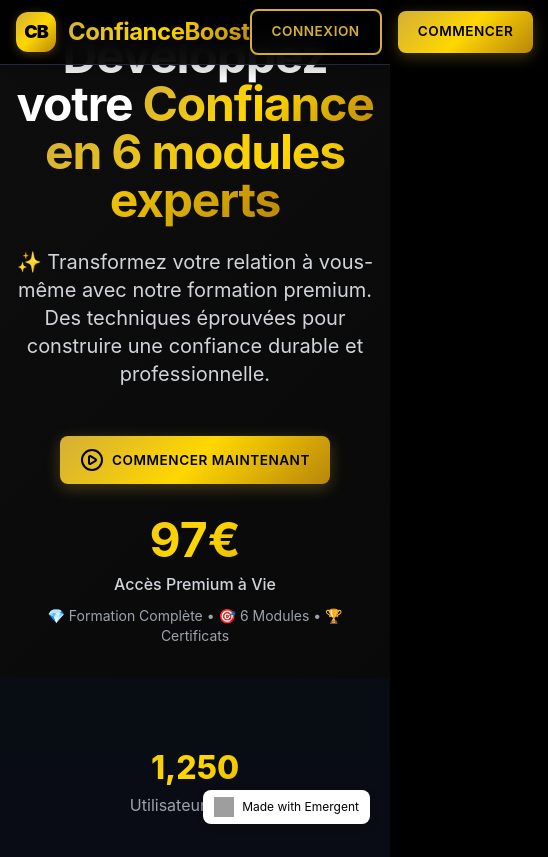
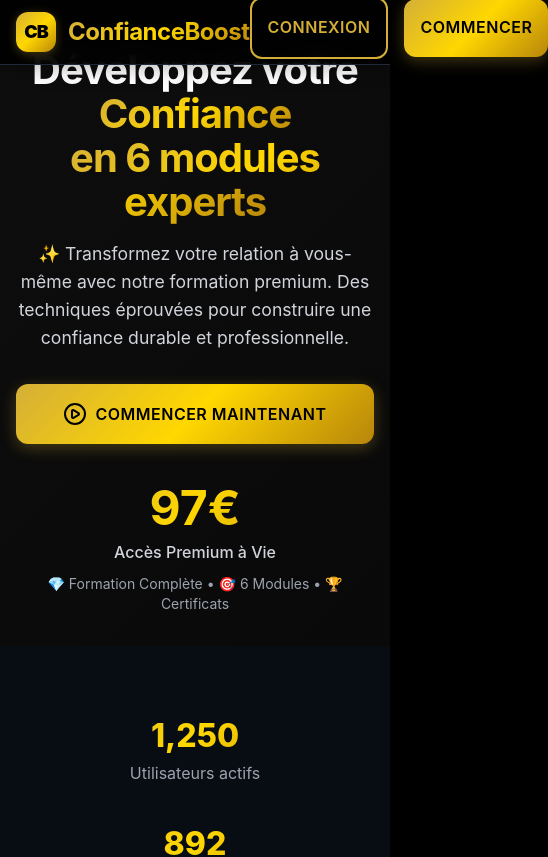
Before and after one commit to zemzem69/confianceboost, a React (Create React App) app in the folder frontend/: page / in a window 390 px wide. Shown: the top 857 px of the page, 548 px wide, since content can reach past the window. Built offline with nearby package versions, Linux system fonts and the light colour scheme; no server answers; grey boxes are pictures that could not be loaded.

Commit message:
auto-commit for 04b1e10a-4cd1-447f-9eaf-cf85a88e612c

```diff
--- a/frontend/src/App.css
+++ b/frontend/src/App.css
@@ -11,6 +11,8 @@ body {
   color: #ffffff;
   line-height: 1.6;
   overflow-x: hidden;
+  -webkit-font-smoothing: antialiased;
+  -moz-osx-font-smoothing: grayscale;
 }
 
 .App {
@@ -58,7 +60,6 @@ body {
   font-weight: 700;
 }
 
-/* Nouveau gradient vert premium */
 .green-gradient {
   background: linear-gradient(135deg,
     #10b981 0%,
@@ -78,29 +79,33 @@ body {
   font-weight: 700;
 }
 
-/* Boutons épurés avec variantes vertes */
+/* Boutons optimisés mobile */
 .btn-primary {
   background: linear-gradient(135deg, #D4AF37 0%, #FFD700 50%, #B8860B 100%);
   color: #000;
   font-weight: 600;
-  padding: 0.875rem 2rem;
-  border-radius: 0.5rem;
+  padding: 1rem 2rem;
+  border-radius: 0.75rem;
   border: none;
   cursor: pointer;
   display: inline-flex;
   align-items: center;
+  justify-content: center;
   gap: 0.5rem;
   text-decoration: none;
-  font-size: 0.95rem;
+  font-size: 1rem;
   text-transform: uppercase;
   letter-spacing: 0.5px;
+  min-height: 48px; /* Taille tactile recommandée */
   box-shadow:
     0 4px 15px rgba(212, 175, 55, 0.3),
     0 2px 5px rgba(0, 0, 0, 0.2);
   transition: all 0.3s ease;
+  user-select: none;
+  -webkit-tap-highlight-color: transparent;
 }
 
-.btn-primary:hover {
+.btn-primary:hover, .btn-primary:active {
   transform: translateY(-2px);
   box-shadow:
     0 6px 20px rgba(212, 175, 55, 0.4),
@@ -112,24 +117,28 @@ body {
   background: linear-gradient(135deg, #10b981 0%, #22c55e 50%, #16a34a 100%);
   color: #000;
   font-weight: 600;
-  padding: 0.875rem 2rem;
-  border-radius: 0.5rem;
+  padding: 1rem 2rem;
+  border-radius: 0.75rem;
   border: none;
   cursor: pointer;
   display: inline-flex;
   align-items: center;
+  justify-content: center;
   gap: 0.5rem;
   text-decoration: none;
-  font-size: 0.95rem;
+  font-size: 1rem;
   text-transform: uppercase;
   letter-spacing: 0.5px;
+  min-height: 48px;
   box-shadow:
     0 4px 15px rgba(34, 197, 94, 0.3),
     0 2px 5px rgba(0, 0, 0, 0.2);
   transition: all 0.3s ease;
+  user-select: none;
+  -webkit-tap-highlight-color: transparent;
 }
 
-.btn-success:hover {
+.btn-success:hover, .btn-success:active {
   transform: translateY(-2px);
   box-shadow:
     0 6px 20px rgba(34, 197, 94, 0.4),
@@ -141,41 +150,46 @@ body {
   background: transparent;
   color: #D4AF37;
   font-weight: 600;
-  padding: 0.875rem 2rem;
-  border-radius: 0.5rem;
+  padding: 1rem 2rem;
+  border-radius: 0.75rem;
   border: 2px solid #D4AF37;
   cursor: pointer;
   display: inline-flex;
   align-items: center;
+  justify-content: center;
   gap: 0.5rem;
   text-decoration: none;
-  font-size: 0.95rem;
+  font-size: 1rem;
   text-transform: uppercase;
   letter-spacing: 0.5px;
+  min-height: 48px;
   transition: all 0.3s ease;
+  user-select: none;
+  -webkit-tap-highlight-color: transparent;
 }
 
-.btn-secondary:hover {
+.btn-secondary:hover, .btn-secondary:active {
   background: linear-gradient(135deg, #D4AF37 0%, #FFD700 50%, #B8860B 100%);
   color: #000;
   transform: translateY(-2px);
   box-shadow: 0 4px 15px rgba(212, 175, 55, 0.3);
 }
 
-/* Cards élégantes avec accents verts */
+/* Cards optimisées mobile */
 .card {
   background: linear-gradient(135deg,
     rgba(26, 26, 26, 0.8) 0%,
     rgba(17, 17, 17, 0.9) 100%);
   border: 1px solid rgba(212, 175, 55, 0.2);
   border-radius: 1rem;
-  padding: 2rem;
+  padding: 1.5rem;
   position: relative;
   backdrop-filter: blur(10px);
   box-shadow:
     0 4px 20px rgba(0, 0, 0, 0.3),
     0 1px 3px rgba(212, 175, 55, 0.1);
   transition: all 0.3s ease;
+  margin-bottom: 1rem;
 }
 
 .card::before {
@@ -190,19 +204,18 @@ body {
   transition: opacity 0.3s ease;
 }
 
-.card:hover {
-  transform: translateY(-4px);
+.card:hover, .card:active {
+  transform: translateY(-2px);
   border-color: rgba(212, 175, 55, 0.4);
   box-shadow:
-    0 8px 30px rgba(0, 0, 0, 0.4),
+    0 6px 25px rgba(0, 0, 0, 0.4),
     0 2px 8px rgba(212, 175, 55, 0.2);
 }
 
-.card:hover::before {
+.card:hover::before, .card:active::before {
   opacity: 1;
 }
 
-/* Card verte pour succès */
 .card-success {
   background: linear-gradient(135deg,
     rgba(16, 185, 129, 0.1) 0%,
@@ -215,29 +228,32 @@ body {
   background: linear-gradient(90deg, transparent, #22c55e, transparent);
 }
 
-/* Module cards premium avec statuts colorés */
+/* Module cards mobile-first */
 .module-card {
   background: linear-gradient(135deg,
     rgba(26, 26, 26, 0.9) 0%,
     rgba(17, 17, 17, 0.95) 100%);
   border: 2px solid rgba(212, 175, 55, 0.3);
-  border-radius: 1.25rem;
-  padding: 2.5rem;
+  border-radius: 1rem;
+  padding: 1.5rem;
   cursor: pointer;
   position: relative;
   backdrop-filter: blur(15px);
   box-shadow:
-    0 6px 25px rgba(0, 0, 0, 0.4),
+    0 4px 20px rgba(0, 0, 0, 0.4),
     0 2px 8px rgba(212, 175, 55, 0.1);
   transition: all 0.3s ease;
+  margin-bottom: 1rem;
+  user-select: none;
+  -webkit-tap-highlight-color: transparent;
 }
 
-.module-card:hover {
-  transform: translateY(-6px);
+.module-card:hover, .module-card:active {
+  transform: translateY(-2px);
   border-color: rgba(212, 175, 55, 0.6);
   box-shadow:
-    0 10px 40px rgba(0, 0, 0, 0.5),
-    0 4px 15px rgba(212, 175, 55, 0.3);
+    0 6px 30px rgba(0, 0, 0, 0.5),
+    0 3px 12px rgba(212, 175, 55, 0.3);
 }
 
 .module-card.completed {
@@ -247,15 +263,15 @@ body {
     rgba(26, 26, 26, 0.9) 50%,
     rgba(17, 17, 17, 0.95) 100%);
   box-shadow:
-    0 6px 25px rgba(34, 197, 94, 0.2),
+    0 4px 20px rgba(34, 197, 94, 0.2),
     0 2px 8px rgba(0, 0, 0, 0.4);
 }
 
-.module-card.completed:hover {
+.module-card.completed:hover, .module-card.completed:active {
   border-color: rgba(34, 197, 94, 0.8);
   box-shadow:
-    0 10px 40px rgba(34, 197, 94, 0.3),
-    0 4px 15px rgba(34, 197, 94, 0.2);
+    0 6px 30px rgba(34, 197, 94, 0.3),
+    0 3px 12px rgba(34, 197, 94, 0.2);
 }
 
 .module-card.in-progress {
@@ -266,7 +282,7 @@ body {
     rgba(17, 17, 17, 0.95) 100%);
 }
 
-/* Progress bars avec variantes vertes */
+/* Progress bars mobile */
 .progress-bar {
   width: 100%;
   height: 0.5rem;
@@ -289,11 +305,11 @@ body {
   box-shadow: 0 0 10px rgba(34, 197, 94, 0.4);
 }
 
-/* Animations subtiles */
+/* Animations mobiles */
 @keyframes fadeInUp {
   from {
     opacity: 0;
-    transform: translateY(30px);
+    transform: translateY(20px);
   }
   to {
     opacity: 1;
@@ -304,7 +320,7 @@ body {
 @keyframes fadeInScale {
   from {
     opacity: 0;
-    transform: scale(0.95);
+    transform: scale(0.98);
   }
   to {
     opacity: 1;
@@ -313,23 +329,26 @@ body {
 }
 
 .animate-fade-in-up {
-  animation: fadeInUp 0.6s ease-out forwards;
+  animation: fadeInUp 0.5s ease-out forwards;
 }
 
 .animate-fade-in-scale {
-  animation: fadeInScale 0.6s ease-out forwards;
+  animation: fadeInScale 0.5s ease-out forwards;
 }
 
-/* Formulaires épurés */
+/* Formulaires mobile */
 .form-input {
   width: 100%;
-  padding: 1rem;
+  padding: 1.25rem;
   background: rgba(26, 26, 26, 0.8);
   border: 2px solid rgba(212, 175, 55, 0.2);
-  border-radius: 0.5rem;
+  border-radius: 0.75rem;
   color: white;
-  font-size: 1rem;
+  font-size: 1.1rem;
+  min-height: 48px;
   transition: all 0.3s ease;
+  -webkit-appearance: none;
+  appearance: none;
 }
 
 .form-input:focus {
@@ -347,17 +366,18 @@ body {
   color: #888;
 }
 
-/* Hero section épurée */
+/* Hero section mobile */
 .hero-section {
   background: linear-gradient(135deg,
     rgba(17, 17, 17, 0.8) 0%,
     rgba(10, 10, 10, 0.9) 100%);
   position: relative;
+  padding: 2rem 1rem;
 }
 
-/* Counters stylés */
+/* Counters mobile */
 .stat-counter {
-  font-size: 3rem;
+  font-size: 2.5rem;
   font-weight: 800;
   background: linear-gradient(135deg, #D4AF37 0%, #FFD700 50%, #B8860B 100%);
   -webkit-background-clip: text;
@@ -372,15 +392,60 @@ body {
   background-clip: text;
 }
 
-/* Navigation premium */
+/* Navigation mobile */
 nav {
   background: rgba(0, 0, 0, 0.95);
   backdrop-filter: blur(20px);
   border-bottom: 1px solid rgba(212, 175, 55, 0.1);
   box-shadow: 0 2px 20px rgba(0, 0, 0, 0.3);
+  position: sticky;
+  top: 0;
+  z-index: 50;
 }
 
-/* Loading spinner net */
+/* Menu mobile hamburger */
+.mobile-menu-button {
+  background: none;
+  border: none;
+  color: white;
+  font-size: 1.5rem;
+  padding: 0.5rem;
+  cursor: pointer;
+  display: none;
+  -webkit-tap-highlight-color: transparent;
+}
+
+.mobile-menu {
+  display: none;
+  position: absolute;
+  top: 100%;
+  left: 0;
+  right: 0;
+  background: rgba(0, 0, 0, 0.98);
+  backdrop-filter: blur(20px);
+  border-bottom: 1px solid rgba(212, 175, 55, 0.2);
+  padding: 1rem;
+}
+
+.mobile-menu.open {
+  display: block;
+}
+
+.mobile-menu-item {
+  display: block;
+  padding: 1rem;
+  text-decoration: none;
+  color: white;
+  border-bottom: 1px solid rgba(255, 255, 255, 0.1);
+  transition: all 0.3s ease;
+}
+
+.mobile-menu-item:hover, .mobile-menu-item:active {
+  background: rgba(212, 175, 55, 0.1);
+  color: #D4AF37;
+}
+
+/* Loading spinner mobile */
 .loading-spinner {
   width: 40px;
   height: 40px;
@@ -395,9 +460,9 @@ nav {
   100% { transform: rotate(360deg); }
 }
 
-/* Scrollbar stylée */
+/* Scrollbar mobile */
 ::-webkit-scrollbar {
-  width: 8px;
+  width: 6px;
 }
 
 ::-webkit-scrollbar-track {
@@ -406,14 +471,10 @@ nav {
 
 ::-webkit-scrollbar-thumb {
   background: linear-gradient(135deg, #D4AF37, #FFD700);
-  border-radius: 4px;
+  border-radius: 3px;
 }
 
-::-webkit-scrollbar-thumb:hover {
-  background: linear-gradient(135deg, #FFD700, #B8860B);
-}
-
-/* Logo et branding */
+/* Logo et branding mobile */
 .brand-logo {
   background: linear-gradient(135deg, #D4AF37 0%, #FFD700 50%, #B8860B 100%);
   border-radius: 0.75rem;
@@ -434,12 +495,12 @@ nav {
   letter-spacing: -0.5px;
 }
 
-/* Badges et étiquettes avec variantes */
+/* Badges mobile */
 .badge {
   display: inline-flex;
   align-items: center;
   gap: 0.25rem;
-  padding: 0.25rem 0.75rem;
+  padding: 0.375rem 0.75rem;
   background: rgba(212, 175, 55, 0.1);
   border: 1px solid rgba(212, 175, 55, 0.3);
   border-radius: 9999px;
@@ -463,34 +524,7 @@ nav {
   box-shadow: 0 2px 8px rgba(212, 175, 55, 0.2);
 }
 
-/* Premium effects épurés */
-.premium-glow {
-  position: relative;
-}
-
-.premium-glow::after {
-  content: '';
-  position: absolute;
-  top: -2px;
-  left: -2px;
-  right: -2px;
-  bottom: -2px;
-  background: linear-gradient(45deg,
-    transparent,
-    rgba(212, 175, 55, 0.2),
-    rgba(34, 197, 94, 0.1),
-    transparent);
-  border-radius: inherit;
-  z-index: -1;
-  opacity: 0;
-  transition: opacity 0.3s ease;
-}
-
-.premium-glow:hover::after {
-  opacity: 1;
-}
-
-/* Typography améliorée */
+/* Typography mobile */
 h1, h2, h3, h4, h5, h6 {
   font-weight: 700;
   line-height: 1.2;
@@ -513,7 +547,7 @@ h1, h2, h3, h4, h5, h6 {
   font-weight: 600;
 }
 
-/* Icônes stylées */
+/* Icônes mobile */
 .icon-gold {
   color: #D4AF37;
   filter: drop-shadow(0 2px 4px rgba(212, 175, 55, 0.3));
@@ -524,49 +558,169 @@ h1, h2, h3, h4, h5, h6 {
   filter: drop-shadow(0 2px 4px rgba(34, 197, 94, 0.3));
 }
 
-/* Status indicators */
+/* Status indicators mobile */
 .status-completed {
   color: #22c55e;
   background: rgba(34, 197, 94, 0.1);
   border: 1px solid rgba(34, 197, 94, 0.3);
+  padding: 0.25rem 0.5rem;
+  border-radius: 0.375rem;
+  font-size: 0.75rem;
+  font-weight: 600;
 }
 
 .status-in-progress {
   color: #D4AF37;
   background: rgba(212, 175, 55, 0.1);
   border: 1px solid rgba(212, 175, 55, 0.3);
+  padding: 0.25rem 0.5rem;
+  border-radius: 0.375rem;
+  font-size: 0.75rem;
+  font-weight: 600;
 }
 
 .status-not-started {
   color: #6b7280;
   background: rgba(107, 114, 128, 0.1);
   border: 1px solid rgba(107, 114, 128, 0.3);
+  padding: 0.25rem 0.5rem;
+  border-radius: 0.375rem;
+  font-size: 0.75rem;
+  font-weight: 600;
 }
 
-/* Accents verts pour éléments spéciaux */
-.success-accent {
-  border-left: 4px solid #22c55e;
-  background: linear-gradient(135deg,
-    rgba(34, 197, 94, 0.05) 0%,
-    rgba(26, 26, 26, 0.8) 100%);
-}
+/* Responsive Design - Mobile First */
 
-.certificate-badge {
-  background: linear-gradient(135deg, #10b981 0%, #22c55e 100%);
-  color: #000;
-  padding: 0.5rem 1rem;
-  border-radius: 0.5rem;
-  font-weight: 600;
-  box-shadow: 0 4px 15px rgba(34, 197, 94, 0.3);
-}
+/* Extra Small Mobile (320px - 480px) */
+@media (max-width: 480px) {
+  body {
+    font-size: 16px; /* Taille de base mobile */
+  }
 
-/* Responsive épuré */
-@media (max-width: 768px) {
+  .App {
+    padding: 0;
+  }
+
+  /* Navigation mobile */
+  .mobile-menu-button {
+    display: block;
+  }
+
+  .desktop-nav {
+    display: none;
+  }
+
+  /* Hero mobile */
+  .hero-section {
+    padding: 3rem 1rem 2rem;
+    text-align: center;
+  }
+
+  .hero-section h1 {
+    font-size: 2.5rem;
+    line-height: 1.1;
+    margin-bottom: 1rem;
+  }
+
+  .hero-section p {
+    font-size: 1.1rem;
+    margin-bottom: 2rem;
+  }
+
+  /* Cards mobile */
+  .card {
+    padding: 1.25rem;
+    margin-bottom: 1rem;
+  }
+
+  .module-card {
+    padding: 1.25rem;
+    margin-bottom: 1rem;
+  }
+
+  /* Buttons mobile */
   .btn-primary,
   .btn-secondary,
   .btn-success {
-    padding: 0.75rem 1.5rem;
-    font-size: 0.9rem;
+    width: 100%;
+    padding: 1rem;
+    font-size: 1rem;
+    min-height: 48px;
+    margin-bottom: 0.5rem;
+  }
+
+  /* Stats mobile */
+  .stat-counter {
+    font-size: 2rem;
+  }
+
+  /* Grid mobile */
+  .grid-mobile-1 {
+    grid-template-columns: 1fr;
+    gap: 1rem;
+  }
+
+  .grid-mobile-2 {
+    grid-template-columns: 1fr 1fr;
+    gap: 0.75rem;
+  }
+
+  /* Text sizes mobile */
+  .text-sm-mobile {
+    font-size: 0.875rem;
+  }
+
+  .text-lg-mobile {
+    font-size: 1.125rem;
+  }
+
+  .text-xl-mobile {
+    font-size: 1.25rem;
+  }
+
+  /* Spacing mobile */
+  .p-mobile {
+    padding: 1rem;
+  }
+
+  .py-mobile {
+    padding-top: 1rem;
+    padding-bottom: 1rem;
+  }
+
+  .px-mobile {
+    padding-left: 1rem;
+    padding-right: 1rem;
+  }
+
+  .mb-mobile {
+    margin-bottom: 1rem;
+  }
+}
+
+/* Small Mobile (481px - 600px) */
+@media (min-width: 481px) and (max-width: 600px) {
+  .hero-section h1 {
+    font-size: 3rem;
+  }
+
+  .btn-primary,
+  .btn-secondary,
+  .btn-success {
+    width: auto;
+    min-width: 200px;
+  }
+
+  .grid-mobile-2 {
+    grid-template-columns: 1fr 1fr;
+    gap: 1rem;
+  }
+}
+
+/* Large Mobile / Small Tablet (601px - 768px) */
+@media (min-width: 601px) and (max-width: 768px) {
+  .hero-section h1 {
+    font-size: 3.5rem;
   }
 
   .card {
@@ -574,84 +728,120 @@ h1, h2, h3, h4, h5, h6 {
   }
 
   .module-card {
+    padding: 1.75rem;
+  }
+
+  .grid-mobile-2 {
+    grid-template-columns: 1fr 1fr;
+    gap: 1.25rem;
+  }
+
+  .grid-mobile-3 {
+    grid-template-columns: repeat(3, 1fr);
+    gap: 1rem;
+  }
+}
+
+/* Tablet (769px - 1024px) */
+@media (min-width: 769px) and (max-width: 1024px) {
+  .mobile-menu-button {
+    display: none;
+  }
+
+  .desktop-nav {
+    display: flex;
+  }
+
+  .hero-section h1 {
+    font-size: 4rem;
+  }
+
+  .card {
+    padding: 2rem;
+  }
+
+  .module-card {
     padding: 2rem;
   }
 
   .stat-counter {
-    font-size: 2.5rem;
+    font-size: 3rem;
   }
 }
 
-@media (max-width: 480px) {
-  .btn-primary,
-  .btn-secondary,
-  .btn-success {
-    padding: 0.625rem 1.25rem;
-    font-size: 0.85rem;
+/* Desktop (1025px+) */
+@media (min-width: 1025px) {
+  .hero-section h1 {
+    font-size: 5rem;
   }
 
-  .hero-section {
-    padding: 2rem 1rem;
+  .card {
+    padding: 2.5rem;
+  }
+
+  .module-card {
+    padding: 2.5rem;
   }
 
   .stat-counter {
-    font-size: 2rem;
+    font-size: 3.5rem;
   }
 }
 
-/* Effets de focus et accessibilité */
+/* Améliorations tactiles */
+@media (hover: none) and (pointer: coarse) {
+  /* Styles spécifiques aux appareils tactiles */
+  .btn-primary:hover,
+  .btn-secondary:hover,
+  .btn-success:hover,
+  .card:hover,
+  .module-card:hover {
+    transform: none;
+  }
+
+  .btn-primary:active,
+  .btn-secondary:active,
+  .btn-success:active {
+    transform: scale(0.98);
+  }
+
+  .card:active,
+  .module-card:active {
+    transform: scale(0.99);
+  }
+}
+
+/* Optimisations performance mobile */
+* {
+  -webkit-transform: translateZ(0);
+  -moz-transform: translateZ(0);
+  -ms-transform: translateZ(0);
+  -o-transform: translateZ(0);
+  transform: translateZ(0);
+}
+
+/* Transitions optimisées mobile */
+* {
+  transition: transform 0.2s ease, opacity 0.2s ease, background-color 0.2s ease;
+}
+
+/* Éviter les débordements sur mobile */
+.container-mobile {
+  max-width: 100%;
+  overflow-x: hidden;
+}
+
+/* Z-index mobile */
+.mobile-nav {
+  z-index: 1000;
+}
+
+.mobile-menu {
+  z-index: 999;
+}
+
+/* Amélioration de l'accessibilité mobile */
 .focus-visible:focus {
-  outline: 2px solid #D4AF37;
+  outline: 3px solid #D4AF37;
   outline-offset: 2px;
 }
-
-/* Transitions globales */
-* {
-  transition: color 0.3s ease, background-color 0.3s ease, border-color 0.3s ease, box-shadow 0.3s ease;
-}
-
-/* Sections distinctes */
-.section-dark {
-  background: linear-gradient(135deg,
-    rgba(10, 10, 10, 0.95) 0%,
-    rgba(17, 17, 17, 0.9) 100%);
-}
-
-.section-darker {
-  background: linear-gradient(135deg,
-    rgba(5, 5, 5, 0.98) 0%,
-    rgba(10, 10, 10, 0.95) 100%);
-}
-
-/* Nouveaux éléments verts */
-.growth-indicator {
-  color: #22c55e;
-  background: rgba(34, 197, 94, 0.1);
-  padding: 0.25rem 0.5rem;
-  border-radius: 0.25rem;
-  font-size: 0.75rem;
-  font-weight: 600;
-  display: inline-flex;
-  align-items: center;
-  gap: 0.25rem;
-}
-
-.completion-ring {
-  position: relative;
-  display: inline-flex;
-  align-items: center;
-  justify-content: center;
-}
-
-.completion-ring::before {
-  content: '';
-  position: absolute;
-  inset: -2px;
-  border-radius: 50%;
-  background: conic-gradient(from 0deg, #22c55e, #10b981, #16a34a, #22c55e);
-  animation: rotate 3s linear infinite;
-}
-
-@keyframes rotate {
-  to { transform: rotate(360deg); }
-}
```
